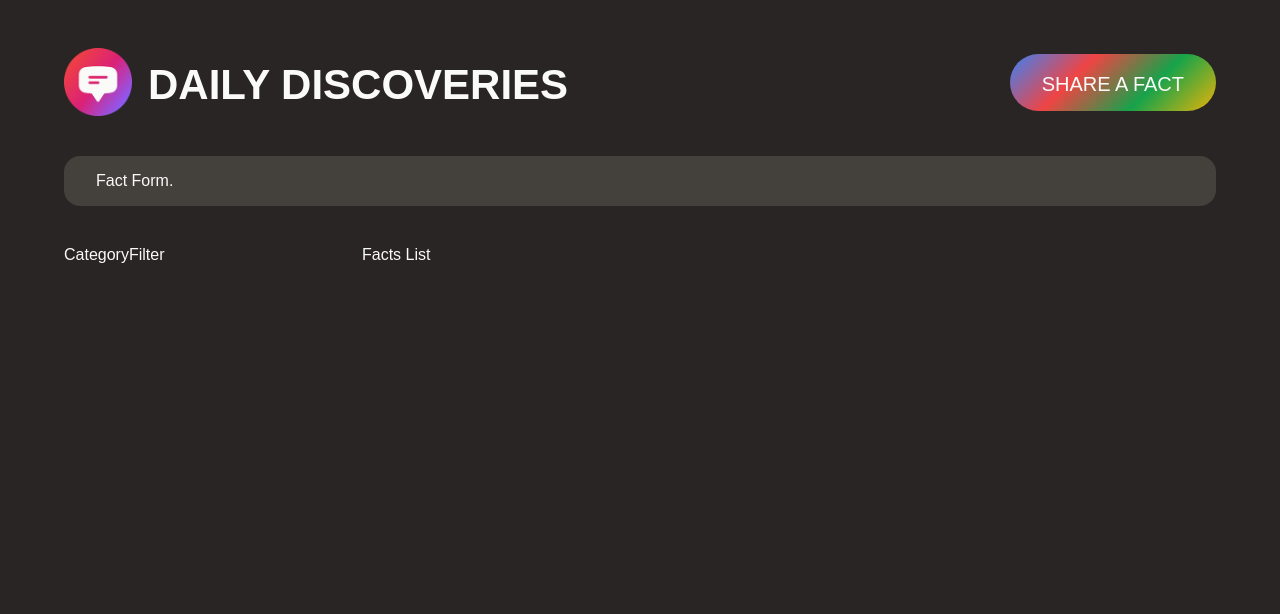
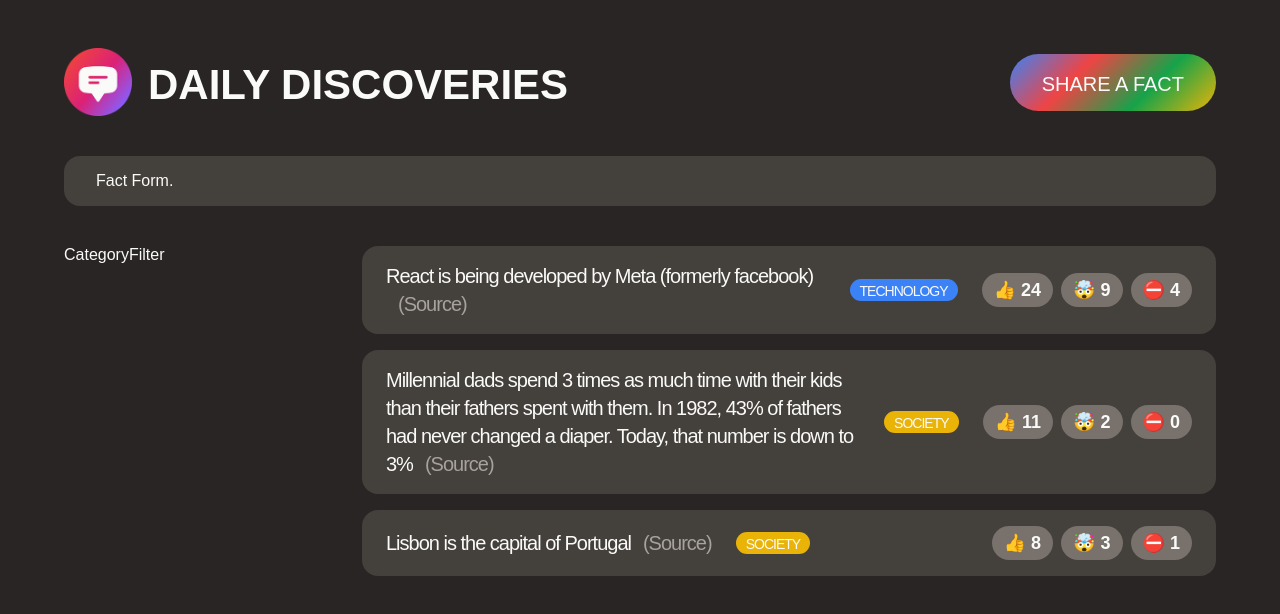
Before and after one commit to samuelmbp/daily-discoveries, a React (Create React App) app: page / in a window 1280 px wide. Shown: the top 614 px of the page. Built offline with nearby package versions, Linux system fonts and the light colour scheme; a web font is replaced by a local one.

Commit message:
feat: render list of facts

```diff
--- a/src/components/FactList.js
+++ b/src/components/FactList.js
@@ -1,7 +1,88 @@
-import React from "react";
+// Temporary data
+const CATEGORIES = [
+  { name: "technology", color: "#3b82f6" },
+  { name: "science", color: "#16a34a" },
+  { name: "finance", color: "#ef4444" },
+  { name: "society", color: "#eab308" },
+  { name: "entertainment", color: "#db2777" },
+  { name: "health", color: "#14b8a6" },
+  { name: "history", color: "#f97316" },
+  { name: "news", color: "#8b5cf6" },
+];
+
+const initialFacts = [
+  {
+    id: 1,
+    text: "React is being developed by Meta (formerly facebook)",
+    source: "https://opensource.fb.com/",
+    category: "technology",
+    votesInteresting: 24,
+    votesMindblowing: 9,
+    votesFalse: 4,
+    createdIn: 2021,
+  },
+  {
+    id: 2,
+    text: "Millennial dads spend 3 times as much time with their kids than their fathers spent with them. In 1982, 43% of fathers had never changed a diaper. Today, that number is down to 3%",
+    source:
+      "https://www.mother.ly/parenting/millennial-dads-spend-more-time-with-their-kids",
+    category: "society",
+    votesInteresting: 11,
+    votesMindblowing: 2,
+    votesFalse: 0,
+    createdIn: 2019,
+  },
+  {
+    id: 3,
+    text: "Lisbon is the capital of Portugal",
+    source: "https://en.wikipedia.org/wiki/Lisbon",
+    category: "society",
+    votesInteresting: 8,
+    votesMindblowing: 3,
+    votesFalse: 1,
+    createdIn: 2015,
+  },
+];
 
 const FactList = () => {
-  return <section>Facts List</section>;
+  const facts = initialFacts;
+
+  return (
+    <section>
+      <ul className="facts-list">
+        {facts.map((fact) => (
+          <li key={fact.id} className="fact">
+            <p>
+              {fact.text}
+              <a
+                className="source"
+                href={fact.source}
+                target="_blank"
+                rel="noreferrer"
+              >
+                (Source)
+              </a>
+            </p>
+            <span
+              className="tag"
+              style={{
+                backgroundColor: CATEGORIES.find(
+                  (category) => category.name === fact.category
+                ).color,
+              }}
+            >
+              {fact.category}
+            </span>
+            <div className="vote-buttons">
+              <button>👍 {fact.votesInteresting}</button>
+              <button>🤯 {fact.votesMindblowing}</button>
+              <button>⛔️ {fact.votesFalse}</button>
+            </div>
+          </li>
+        ))}
+      </ul>
+    </section>
+  );
 };
 
 export default FactList;
```
